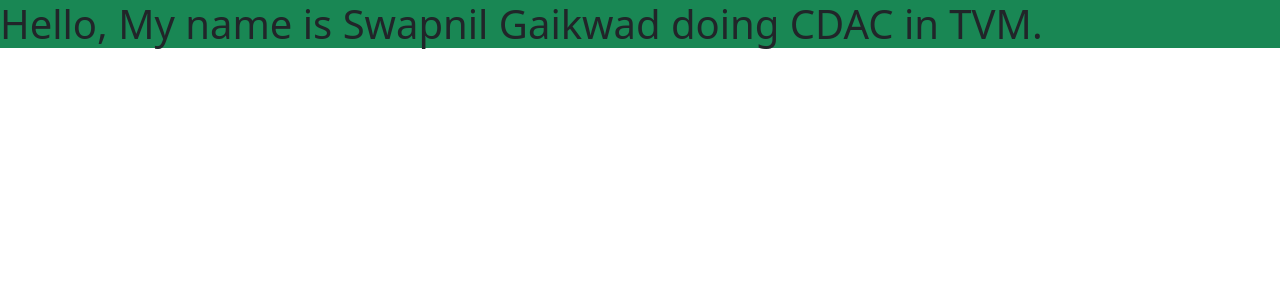
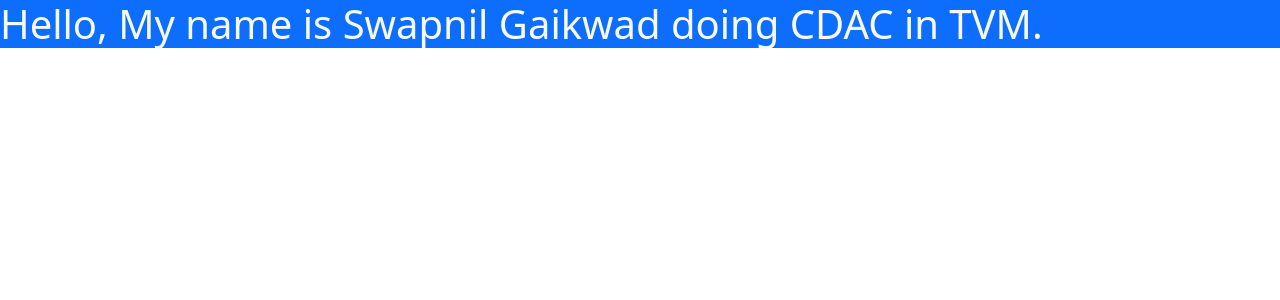
Before and after one commit to swapnilgaikwad18/-DAC_ReactAssignment-22-05-2023, a React (Create React App) app: page / in a window 1280 px wide. Shown: the top 300 px of the page. Built offline with nearby package versions, Linux system fonts and the light colour scheme.

Commit message:
Interpolation-bootstrap

```diff
--- a/src/App.js
+++ b/src/App.js
@@ -1,7 +1,7 @@
-/* A user-defined component that has two local variables text and style where text is any
-string and style contains css style property . The component must display this text as a main
-heading with the style applied using interpolation.
-Display this tag from App component */
+/* A user-defined component that has a local variables text where text is any string . The
+component must display this text as a main heading with text-primary and bg-light
+Boortstrap styles applied .
+Display this tag from App component*/
 
 
 function App(){
@@ -13,7 +13,7 @@
 
 function Display(){
   let text = `Hello, My name is Swapnil Gaikwad doing CDAC in TVM.`;
-  let theme = "bg-success";
+  let theme = "bg-primary text-light";
 
   return(<div className={theme}><h1>{text}</h1></div>);
 }
```
